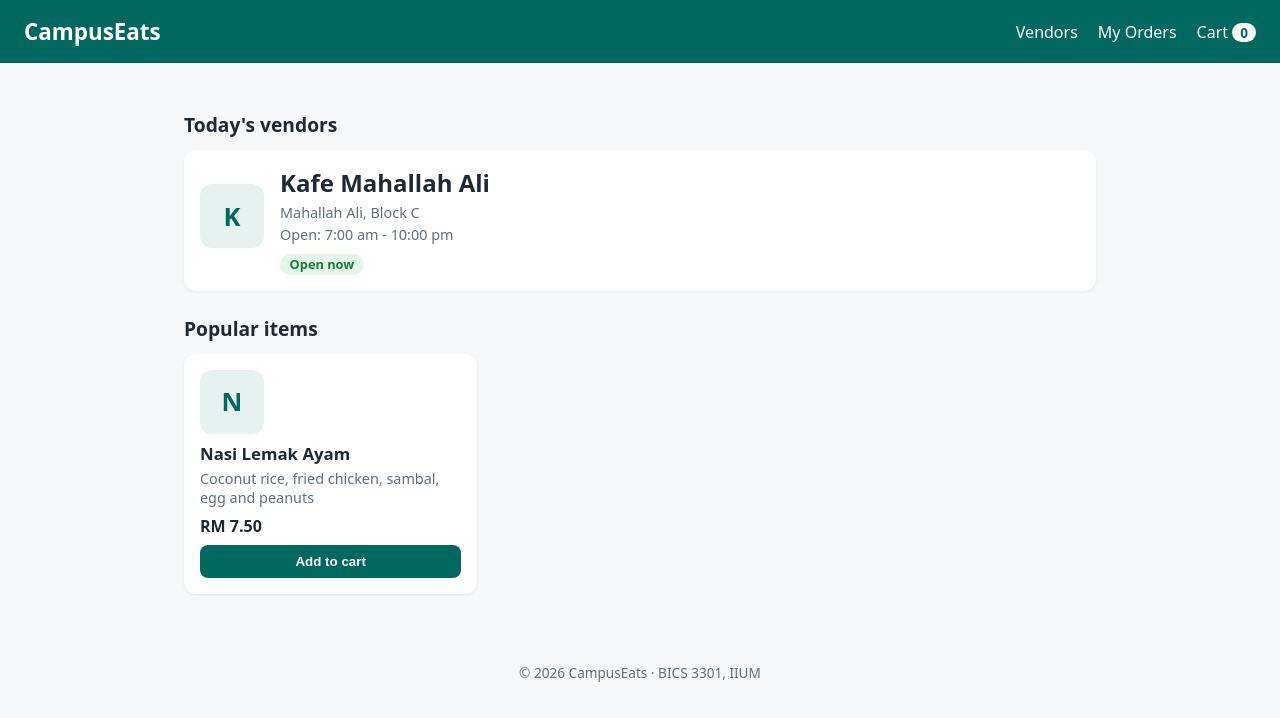
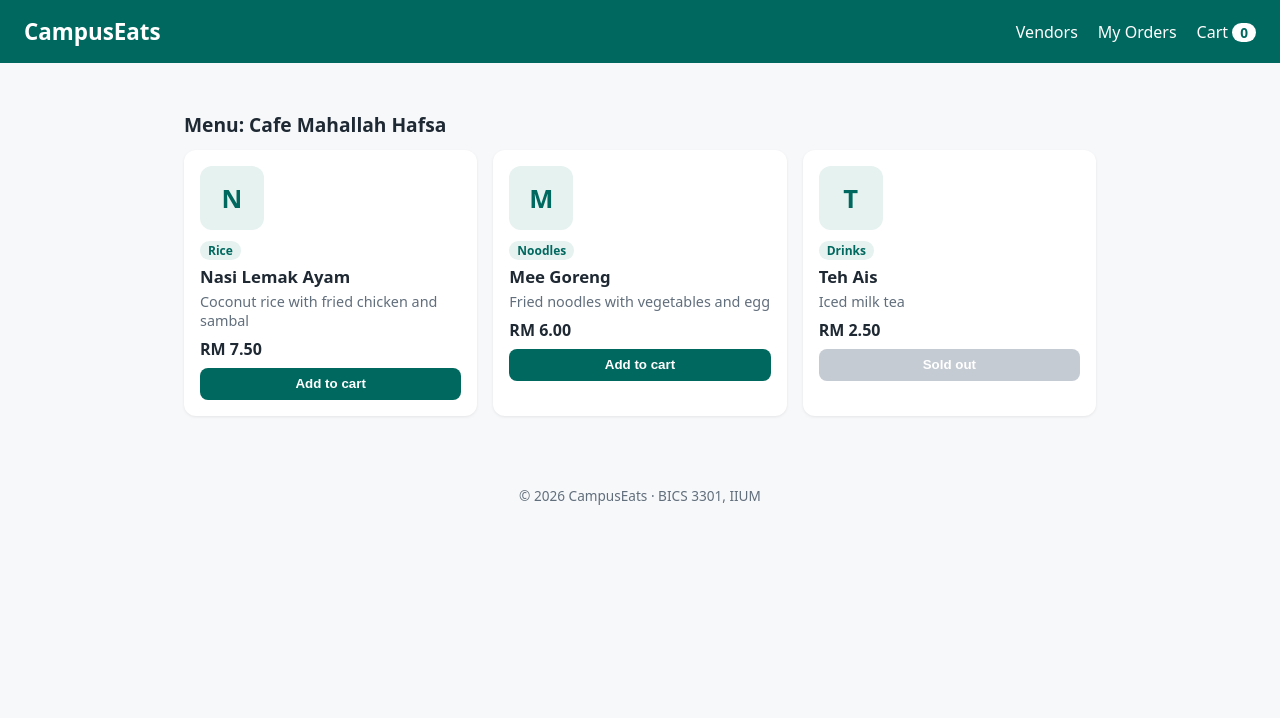
Before and after one commit to nurainihafizah6-art/campuseats-2419572, a React (Vite) app: page / in a window 1280 px wide. Shown: the top 718 px of the page. Built offline with nearby package versions, Linux system fonts and the light colour scheme.

Commit message:
Menu from data with map

```diff
--- a/src/App.jsx
+++ b/src/App.jsx
@@ -1,22 +1,18 @@
+import vendors from "./data/vendors.js";
 import Header from "./components/Header.jsx";
-import VendorCard from "./components/VendorCard.jsx";
-import MenuItemCard from "./components/MenuItemCard.jsx";
+import MenuList from "./components/MenuList.jsx";
 import Footer from "./components/Footer.jsx";
 
 function App() {
+  const selectedVendor = vendors[0];
+
   return (
     <>
       <Header />
       <main className="container">
         <section>
-          <h2 className="section-title">Today's vendors</h2>
-          <VendorCard />
-        </section>
-        <section>
-          <h2 className="section-title">Popular items</h2>
-          <div className="grid">
-            <MenuItemCard />
-          </div>
+          <h2 className="section-title">Menu: {selectedVendor.name}</h2>
+          <MenuList items={selectedVendor.menu} />
         </section>
       </main>
       <Footer />
--- a/src/components/MenuItemCard.jsx
+++ b/src/components/MenuItemCard.jsx
@@ -1,16 +1,10 @@
-function MenuItemCard() {
-  const item = {
-    name: "Nasi Lemak Ayam",
-    description: "Coconut rice, fried chicken, sambal, egg and peanuts",
-    price: 7.5,
-    available: true,
-  };
-
+function MenuItemCard({ item }) {
   return (
     <article className="card menu-card">
       <div className="thumb" aria-hidden="true">
         {item.name.charAt(0)}
       </div>
+      <p className="tag">{item.category}</p>
       <h3>{item.name}</h3>
       <p className="muted">{item.description}</p>
       <p className="price">RM {item.price.toFixed(2)}</p>
--- /dev/null
+++ b/src/components/MenuList.jsx
@@ -0,0 +1,17 @@
+import MenuItemCard from "./MenuItemCard.jsx";
+
+function MenuList({ items }) {
+  if (items.length === 0) {
+    return <p className="muted">No items on this menu yet.</p>;
+  }
+
+  return (
+    <div className="grid">
+      {items.map((item) => (
+        <MenuItemCard key={item.id} item={item} />
+      ))}
+    </div>
+  );
+}
+
+export default MenuList;
--- a/src/components/VendorCard.jsx
+++ b/src/components/VendorCard.jsx
@@ -1,7 +1,7 @@
 function VendorCard() {
   const vendor = {
-    name: "Kafe Mahallah Ali",
-    location: "Mahallah Ali, Block C",
+    name: "Cafe Mahallah Hafsa",
+    location: "Mahallah Hafsa, Block C",
     openHours: "7:00 am - 10:00 pm",
     isOpen: true,
   };
--- /dev/null
+++ b/src/data/vendors.js
@@ -0,0 +1,62 @@
+const vendors = [
+  {
+    id: "my-restaurant",
+    name: "Cafe Mahallah Hafsa",
+    location: "Mahallah Hafsa, Block C",
+    openHours: "7:00 am - 10:00 pm",
+    isOpen: true,
+    menu: [
+      {
+        id: "my-1",
+        name: "Nasi Lemak Ayam",
+        description: "Coconut rice with fried chicken and sambal",
+        price: 7.5,
+        category: "Rice",
+        available: true,
+      },
+      {
+        id: "my-2",
+        name: "Mee Goreng",
+        description: "Fried noodles with vegetables and egg",
+        price: 6,
+        category: "Noodles",
+        available: true,
+      },
+      {
+        id: "my-3",
+        name: "Teh Ais",
+        description: "Iced milk tea",
+        price: 2.5,
+        category: "Drinks",
+        available: false,
+      },
+    ],
+  },
+  {
+    id: "cafe-aminah",
+    name: "Cafe Mahallah Aminah",
+    location: "Mahallah Aminah, Ground Floor",
+    openHours: "8:00 am - 9:00 pm",
+    isOpen: true,
+    menu: [
+      {
+        id: "ami-1",
+        name: "Nasi Ayam Penyet",
+        description: "Smashed fried chicken with sambal and rice",
+        price: 9,
+        category: "Rice",
+        available: true,
+      },
+      {
+        id: "ami-2",
+        name: "Air Bandung",
+        description: "Rose syrup with milk",
+        price: 3,
+        category: "Drinks",
+        available: true,
+      },
+    ],
+  },
+];
+
+export default vendors;
```
